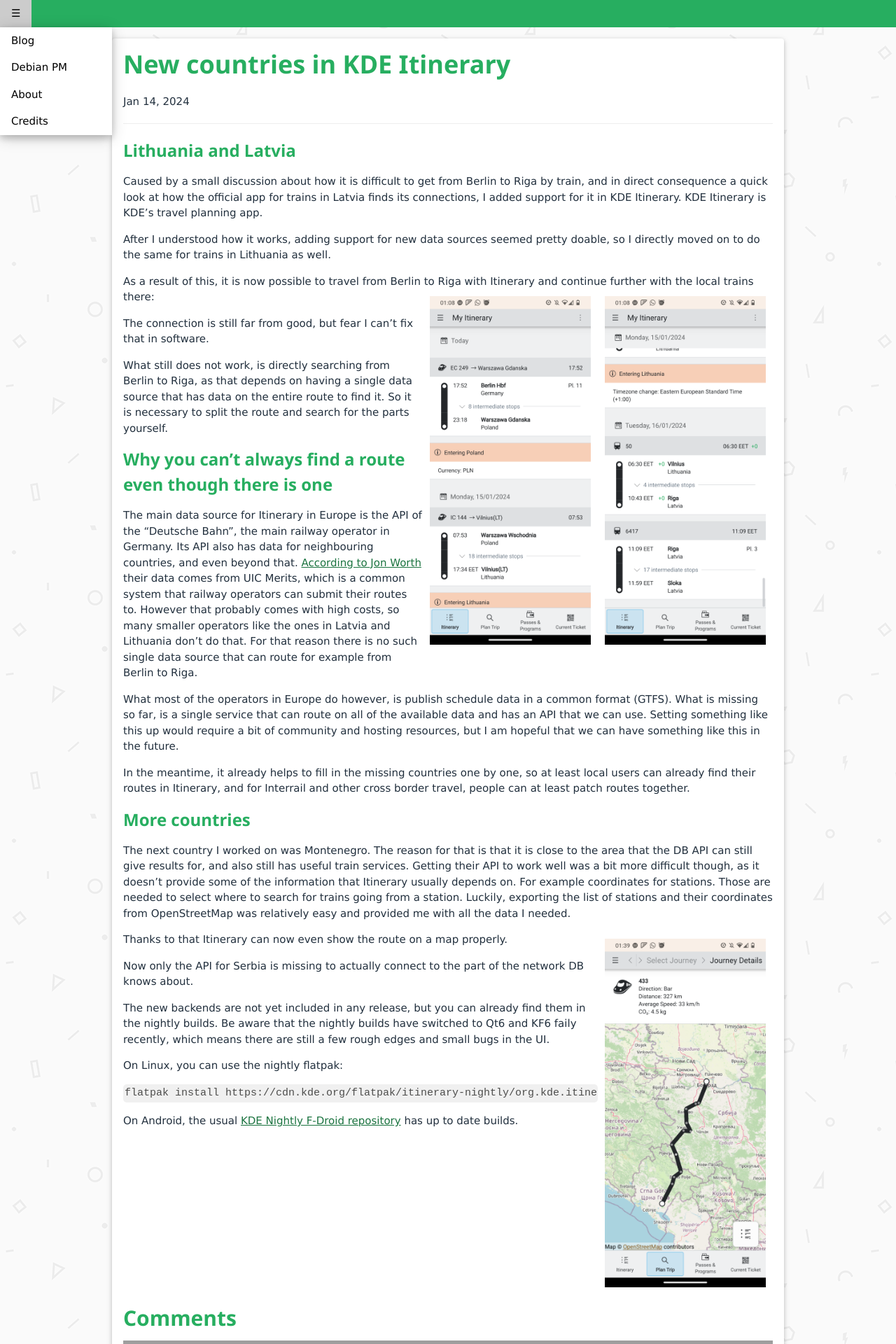
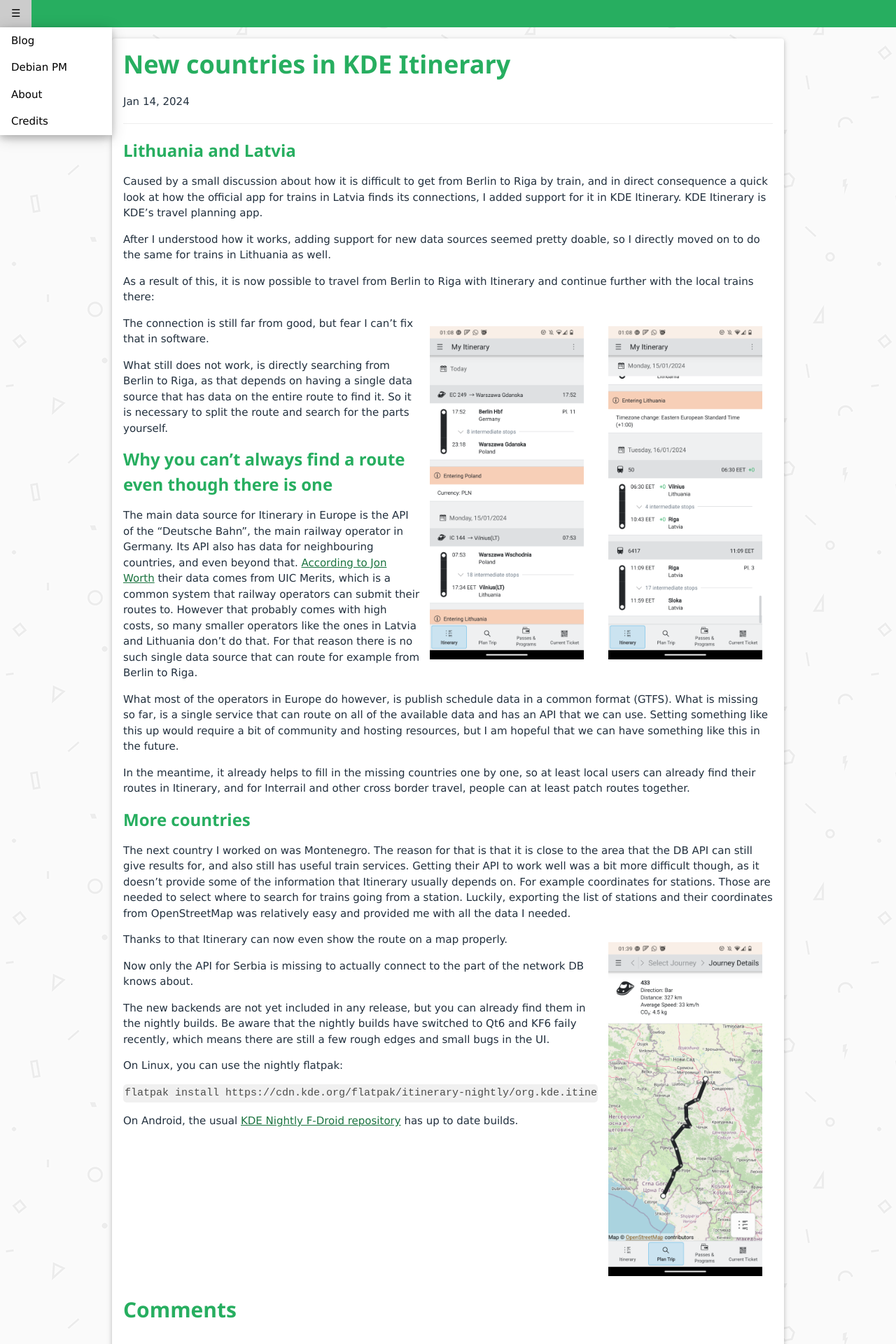
Before and after one commit to jbbgameich/jbbgameich.github.io, a Jekyll site: the page built from _posts/2024-01-14-New-Itinerary-backends.md, in a window 1280 px wide. Shown: the top 1920 px of the page at 70% size. Built offline with Jekyll 4.4.1, drawn with Linux system fonts in a browser that asks for light colours; grey boxes are pictures that could not be loaded.

Commit message:
Improve display of images

```diff
--- a/_posts/2024-01-14-New-Itinerary-backends.md
+++ b/_posts/2024-01-14-New-Itinerary-backends.md
@@ -13,8 +13,11 @@
 After I understood how it works, adding support for new data sources seemed pretty doable, so I directly moved on to do the same for trains in Lithuania as well.
 
 As a result of this, it is now possible to travel from Berlin to Riga with Itinerary and continue further with the local trains there:
-<img width="250px" style="float: right; padding: 10px" alt="Screenshot of the second part, from Vilnius to Riga on the following day. Afterwards a local train to Sloka follows" src="/img/itinerary/part2.png">
-<img width="250px" style="float: right;  padding: 10px" alt="Screenshot of the first part of the journey from Berlin Hauptbahnhof to Warszawa Gdanska using EC 249, and the next day continuing with IC 144 to Vilnius" src="/img/itinerary/part1.png">
+
+<div class="post-img-right">
+<img class="post-img" alt="Screenshot of the first part of the journey from Berlin Hauptbahnhof to Warszawa Gdanska using EC 249, and the next day continuing with IC 144 to Vilnius" src="/img/itinerary/part1.png">
+<img class="post-img" alt="Screenshot of the second part, from Vilnius to Riga on the following day. Afterwards a local train to Sloka follows" src="/img/itinerary/part2.png">
+</div>
 
 The connection is still far from good, but fear I can't fix that in software.
 
@@ -41,7 +44,7 @@
 For example coordinates for stations. Those are needed to select where to search for trains going from a station.
 Luckily, exporting the list of stations and their coordinates from OpenStreetMap was relatively easy and provided me with all the data I needed.
 
-<img width="250px" style="float: right; padding: 10px" alt="A route from Belgrade Center to Podgorica, shown on a map by KDE Itinerary" src="/img/itinerary/montenegro.png">
+<img class="post-img post-img-right" alt="A route from Belgrade Center to Podgorica, shown on a map by KDE Itinerary" src="/img/itinerary/montenegro.png">
 
 Thanks to that Itinerary can now even show the route on a map properly.
 
--- a/css/main.css
+++ b/css/main.css
@@ -96,12 +96,34 @@
 	font-size: 14px;
 }
 
-.post-img-right {
-	float: right;
-	padding: 30px;
+@media screen and (min-width: 1000px) {
+	.post-img {
+		padding: 15px;
+		max-width: 250px;
+	}
+
+	.post-img-right {
+		float: right;
+	}
+
+	.post-img-left {
+		float: left;
+	}
 }
 
-.post-img-left {
-	float: left;
-	padding: 30px;
+@media screen and (max-width: 1000px) {
+	.post-img {
+		padding: 10px;
+		max-height: 800px;
+	}
+
+	.post-img-right {
+		float: center;
+		padding: 10px;
+	}
+
+	.post-img-left {
+		float: center;
+		padding: 10px;
+	}
 }
```
Also changed, not shown: _posts/2021-03-13-audiotube.md (+2 -2 lines).
